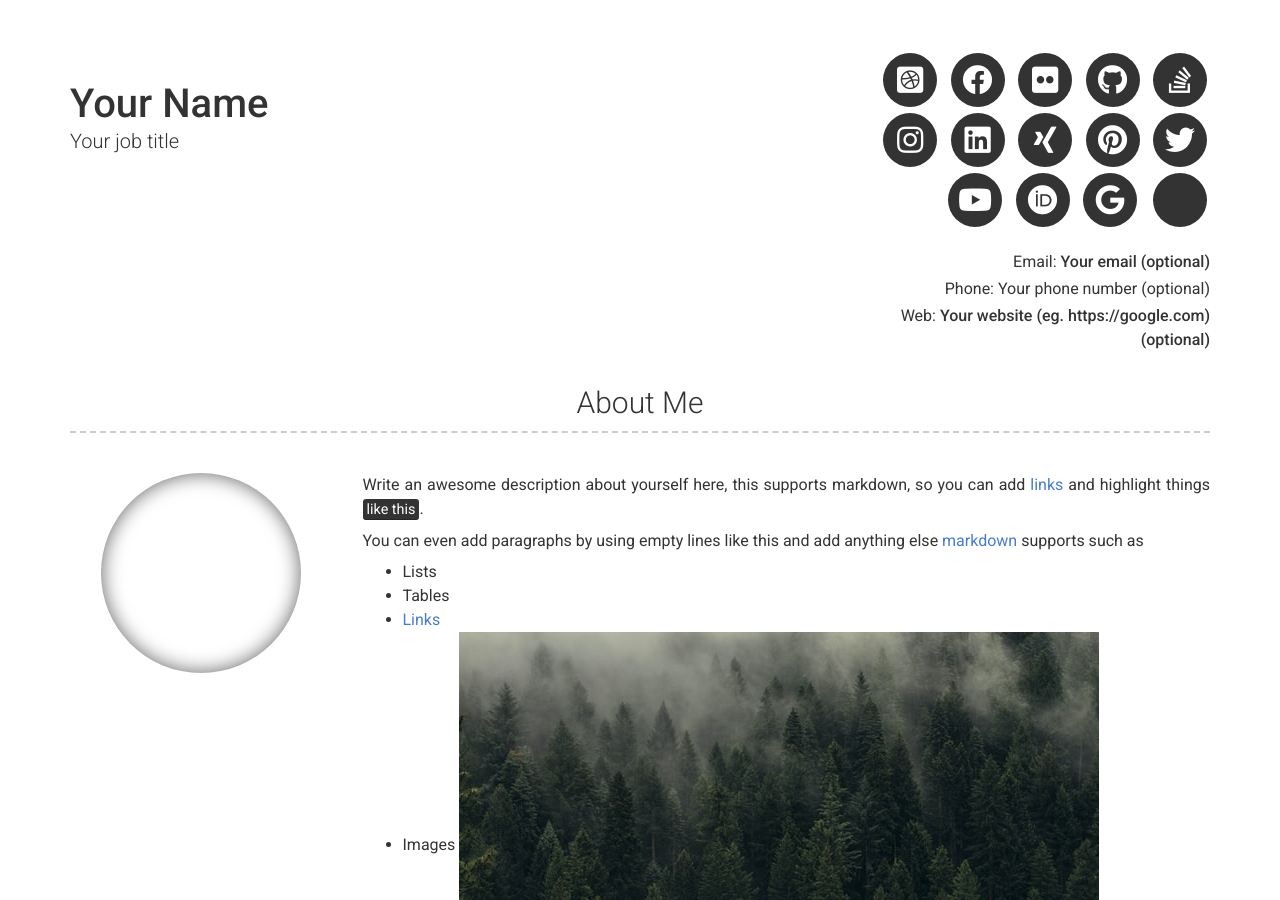
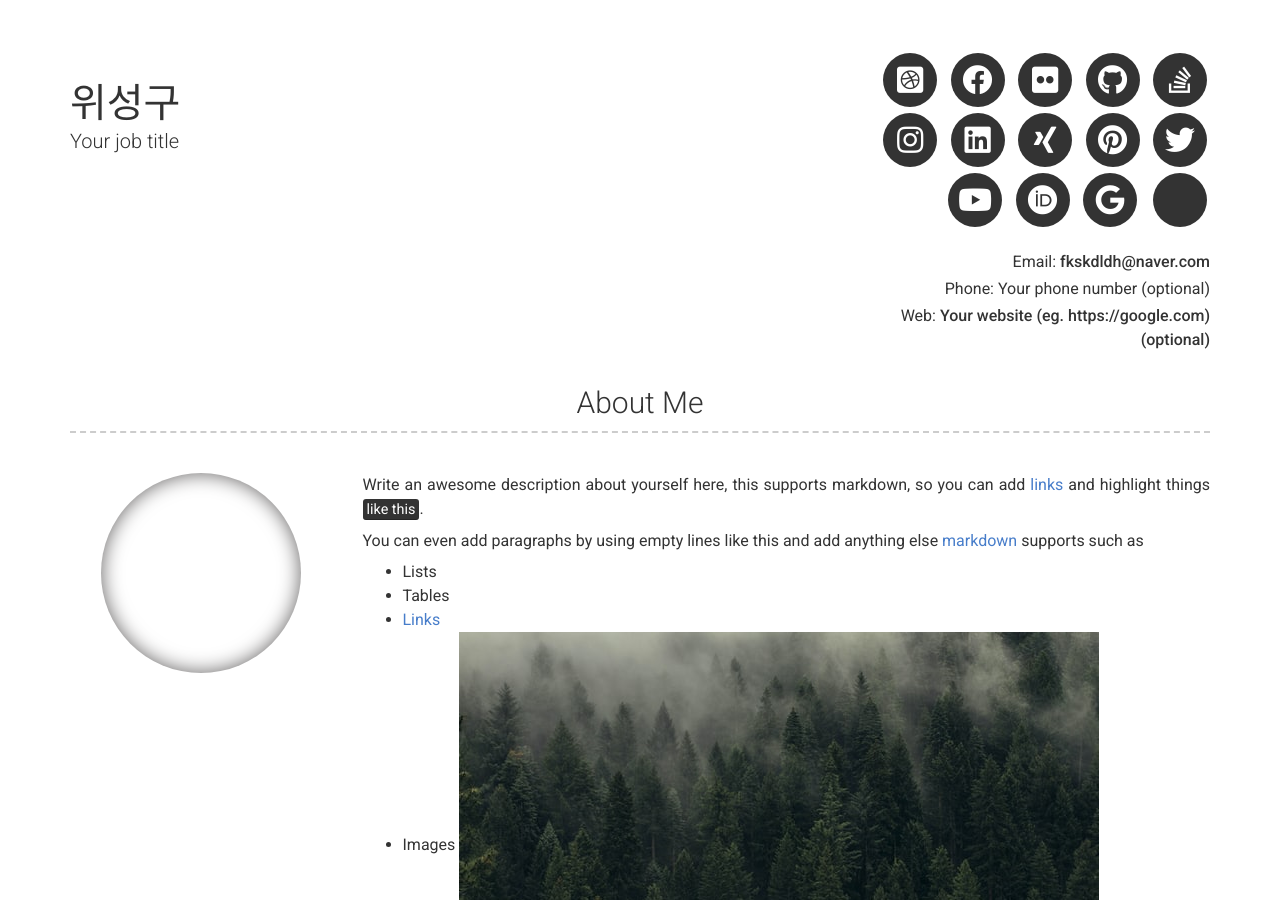
Before and after one commit to sproogen/modern-resume-theme, a Jekyll site: the page built from index.md, in a window 1280 px wide and 900 px high. Built offline with Jekyll 4.4.1, drawn with Linux system fonts in a browser that asks for light colours; nearby versions of some CDN libraries; some of the changed text lies outside the part shown.

Commit message:
1st commit

```diff
--- a/_config.yml
+++ b/_config.yml
@@ -6,9 +6,9 @@ repository: Git repository where your resume will be hosted, only required if yo
 version: 2
 
 # Personal info
-name: Your Name
+name: 위성구
 title: Your job title
-email: Your email (optional)
+email: fkskdldh@naver.com
 # email_title: Email (Email title override)
 phone: Your phone number (optional)
 # phone_title: Phone (Phone title override)
```
